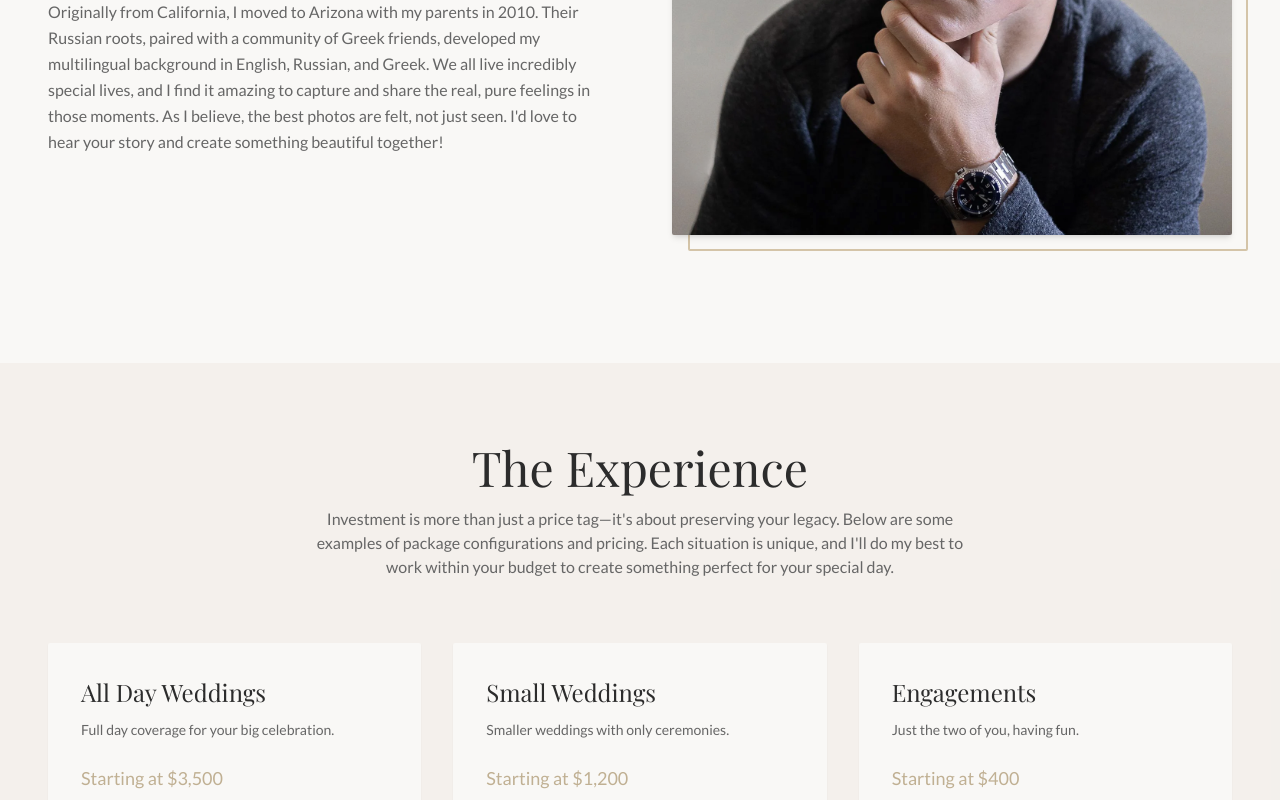
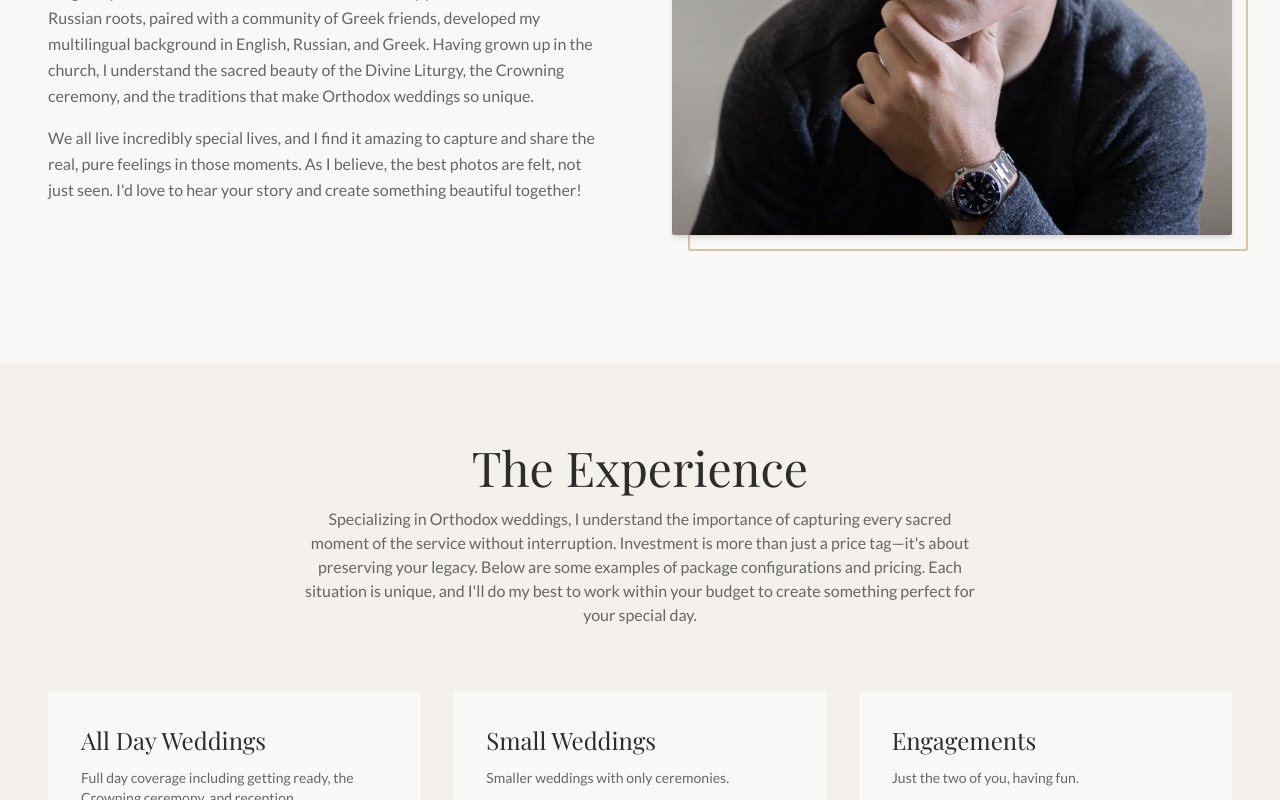
Before and after one commit to nikholasnova/novachukphoto, a React (Vite) app: page / in a window 1280 px wide. Shown: the part 2480-3280 px from the top of the page. Built offline with nearby package versions, Linux system fonts and the light colour scheme; a web font is replaced by a local one.

Commit message:
Update About section content

```diff
--- a/index.html
+++ b/index.html
@@ -13,18 +13,18 @@
     <meta name="theme-color" content="#d4b896" />
 
     <!-- Primary Meta Tags -->
-    <title>Novachuk Photography | Arizona Orthodox Wedding Photographer</title>
-    <meta name="title" content="Novachuk Photography | Arizona Orthodox Wedding Photographer" />
-    <meta name="description" content="Arizona-based Orthodox wedding photographer specializing in authentic, documentary-style photography. Capturing real, unscripted love stories with timeless elegance. Book Nikholas Novachuk for your special day." />
-    <meta name="keywords" content="Orthodox wedding photographer, Arizona wedding photographer, Greek Orthodox wedding, Russian Orthodox wedding, documentary wedding photography, candid wedding photos, Sedona wedding photographer, Austin Texas wedding photographer, Sacramento California wedding photographer, St Katherine's Greek Orthodox Church, Holy Ascension Russian Orthodox Church, St Seraphim's Cathedral, Transfiguration Greek Orthodox Church Austin, Briar Patch Inn Sedona, Bell Rock Sedona" />
+    <title>Novachuk Photography | Orthodox Wedding Photographer | Arizona & Nationwide</title>
+    <meta name="title" content="Novachuk Photography | Orthodox Wedding Photographer | Arizona & Nationwide" />
+    <meta name="description" content="Arizona-based Orthodox wedding photographer Nikholas Novachuk specializes in authentic, documentary-style photography. Capturing the beauty of Greek, Russian, and Coptic Orthodox traditions in Phoenix, Sedona, Austin, and nationwide." />
+    <meta name="keywords" content="Orthodox wedding photographer, Arizona wedding photographer, Greek Orthodox wedding, Russian Orthodox wedding, Coptic Orthodox wedding, documentary wedding photography, candid wedding photos, Sedona wedding photographer, Austin Texas wedding photographer, Sacramento California wedding photographer, St Katherine's Greek Orthodox Church, Holy Ascension Russian Orthodox Church, St Seraphim's Cathedral, Transfiguration Greek Orthodox Church Austin, Briar Patch Inn Sedona, Bell Rock Sedona, Orthodox wedding crowns, Stefana, church wedding photography, Phoenix Orthodox wedding" />
     <meta name="author" content="Nikholas Novachuk" />
     <link rel="canonical" href="https://novachukphoto.com/" />
 
     <!-- Open Graph / Facebook -->
     <meta property="og:type" content="website" />
     <meta property="og:url" content="https://novachukphoto.com/" />
-    <meta property="og:title" content="Novachuk Photography | Arizona Orthodox Wedding Photographer" />
-    <meta property="og:description" content="Arizona-based Orthodox wedding photographer specializing in authentic, documentary-style photography. Capturing real, unscripted love stories with timeless elegance." />
+    <meta property="og:title" content="Novachuk Photography | Orthodox Wedding Photographer | Arizona & Nationwide" />
+    <meta property="og:description" content="Arizona-based Orthodox wedding photographer Nikholas Novachuk specializes in authentic, documentary-style photography. Capturing the beauty of Greek, Russian, and Coptic Orthodox traditions." />
     <meta property="og:image" content="https://novachukphoto.com/og-image.jpg" />
     <meta property="og:image:width" content="1200" />
     <meta property="og:image:height" content="630" />
@@ -34,8 +34,8 @@
     <!-- Twitter -->
     <meta property="twitter:card" content="summary_large_image" />
     <meta property="twitter:url" content="https://novachukphoto.com/" />
-    <meta property="twitter:title" content="Novachuk Photography | Arizona Orthodox Wedding Photographer" />
-    <meta property="twitter:description" content="Arizona-based Orthodox wedding photographer specializing in authentic, documentary-style photography. Capturing real, unscripted love stories." />
+    <meta property="twitter:title" content="Novachuk Photography | Orthodox Wedding Photographer | Arizona & Nationwide" />
+    <meta property="twitter:description" content="Arizona-based Orthodox wedding photographer Nikholas Novachuk specializes in authentic, documentary-style photography. Capturing the beauty of Greek, Russian, and Coptic Orthodox traditions." />
     <meta property="twitter:image" content="https://novachukphoto.com/og-image.jpg" />
 
     <!-- Robots & Search -->
@@ -55,9 +55,9 @@
     {
       "@context": "https://schema.org",
       "@type": "ProfessionalService",
-      "name": "Novachuk Photography",
+      "name": "Novachuk Photography | Orthodox Wedding Photographer",
       "image": "https://novachukphoto.com/logo.png",
-      "description": "Arizona-based Orthodox wedding photographer specializing in authentic, documentary-style photography. Capturing real, unscripted love stories with timeless elegance.",
+      "description": "Arizona-based Orthodox wedding photographer Nikholas Novachuk specializes in authentic, documentary-style photography. Capturing the beauty of Greek, Russian, and Coptic Orthodox traditions in Phoenix, Sedona, Austin, and nationwide.",
       "@id": "https://novachukphoto.com",
       "url": "https://novachukphoto.com",
       "telephone": "+1-520-858-2080",
@@ -73,6 +73,7 @@
         "latitude": "33.4484",
         "longitude": "-112.0740"
       },
+      "areaServed": ["US", "Arizona", "Texas", "California"],
       "priceRange": "$$-$$$",
       "openingHoursSpecification": {
         "@type": "OpeningHoursSpecification",
--- a/src/components/About.tsx
+++ b/src/components/About.tsx
@@ -19,12 +19,15 @@ export default function About() {
               About {PHOTOGRAPHER_NAME}
             </h2>
             <h3 className="text-xl text-champagne-dark font-serif italic">
-              Authentic, candid & effortless storytelling.
+              Orthodox Wedding Photographer | Authentic, Candid & Effortless.
             </h3>
             <div className="text-text-muted leading-relaxed space-y-4">
               <p>{ABOUT_TEXT}</p>
               <p>
-                Originally from California, I moved to Arizona with my parents in 2010. Their Russian roots, paired with a community of Greek friends, developed my multilingual background in English, Russian, and Greek. We all live incredibly special lives, and I find it amazing to capture and share the real, pure feelings in those moments. As I believe, the best photos are felt, not just seen. I'd love to hear your story and create something beautiful together!
+                Originally from California, I moved to Arizona with my parents in 2010. Their Russian roots, paired with a community of Greek friends, developed my multilingual background in English, Russian, and Greek. Having grown up in the church, I understand the sacred beauty of the Divine Liturgy, the Crowning ceremony, and the traditions that make Orthodox weddings so unique.
+              </p>
+              <p>
+                 We all live incredibly special lives, and I find it amazing to capture and share the real, pure feelings in those moments. As I believe, the best photos are felt, not just seen. I'd love to hear your story and create something beautiful together!
               </p>
             </div>
           </div>
@@ -36,7 +39,7 @@ export default function About() {
               <div className="relative aspect-square w-full bg-stone-200 overflow-hidden rounded-sm shadow-md">
                 <img
                   src={photographerImg}
-                  alt="Photographer Portrait"
+                  alt="Nikholas Novachuk - Arizona Orthodox Wedding Photographer"
                   className="w-full h-full object-cover grayscale-[10%]"
                 />
               </div>
--- a/src/components/Services.tsx
+++ b/src/components/Services.tsx
@@ -28,6 +28,7 @@ export default function Services() {
         <div className="text-center max-w-2xl mx-auto mb-16 space-y-4">
           <h2 className="text-3xl md:text-5xl font-serif text-text-main">The Experience</h2>
           <p className="text-text-muted">
+            Specializing in Orthodox weddings, I understand the importance of capturing every sacred moment of the service without interruption.
             Investment is more than just a price tag—it's about preserving your legacy.
             Below are some examples of package configurations and pricing. Each situation is unique, and I'll do my best to work within your budget to create something perfect for your special day.
           </p>
@@ -45,7 +46,11 @@ export default function Services() {
               className="bg-stone-50 p-8 rounded-sm shadow-sm hover:shadow-lg transition-shadow duration-300 border border-transparent hover:border-champagne/30 block cursor-pointer"
             >
               <h3 className="text-2xl font-serif mb-3 text-text-main">{service.title}</h3>
-              <p className="text-text-muted mb-6 text-sm">{service.description}</p>
+              <p className="text-text-muted mb-6 text-sm">
+                {service.title === "All Day Weddings"
+                  ? "Full day coverage including getting ready, the Crowning ceremony, and reception."
+                  : service.description}
+              </p>
               <div className="text-lg font-medium text-champagne-dark mb-6">{service.price}</div>
               <ul className="space-y-3">
                 {service.features.map((feature, i) => (
```
Also changed, not shown: public/robots.txt (added), 1 other file (tests, documents, lock files or other folders).
